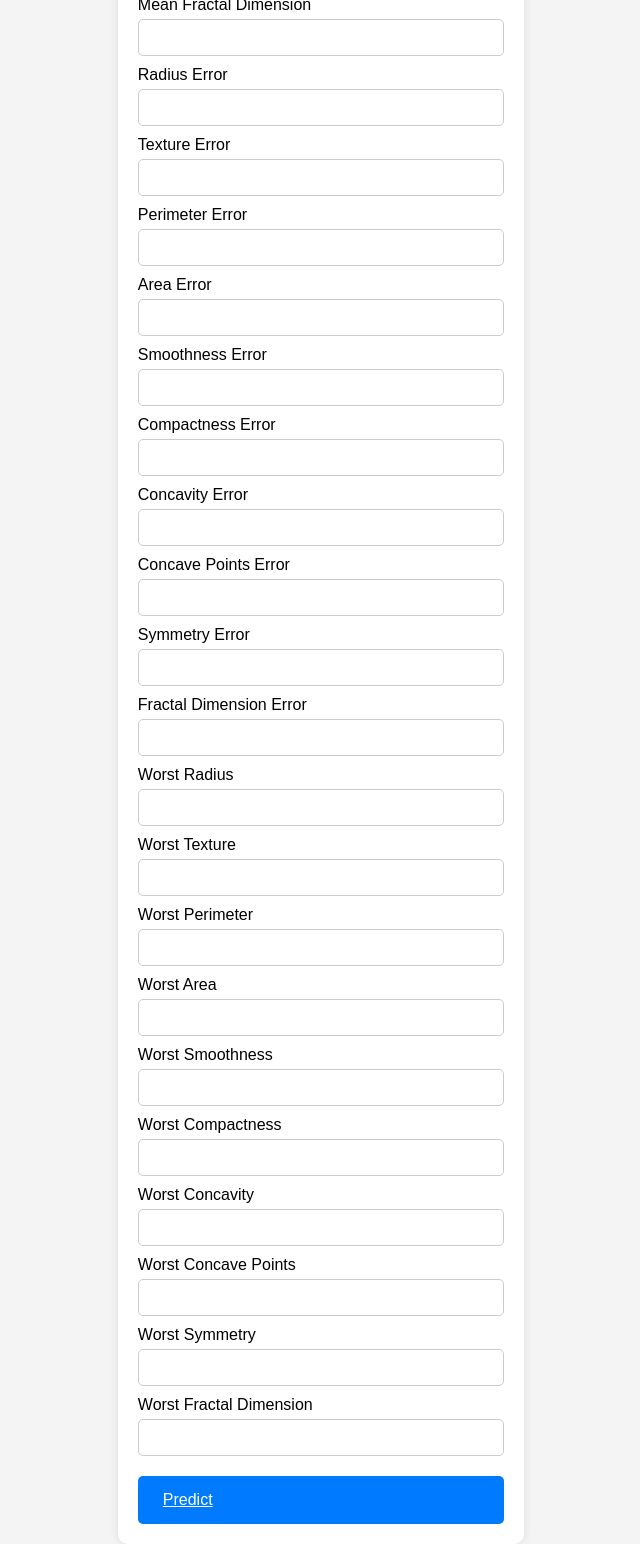
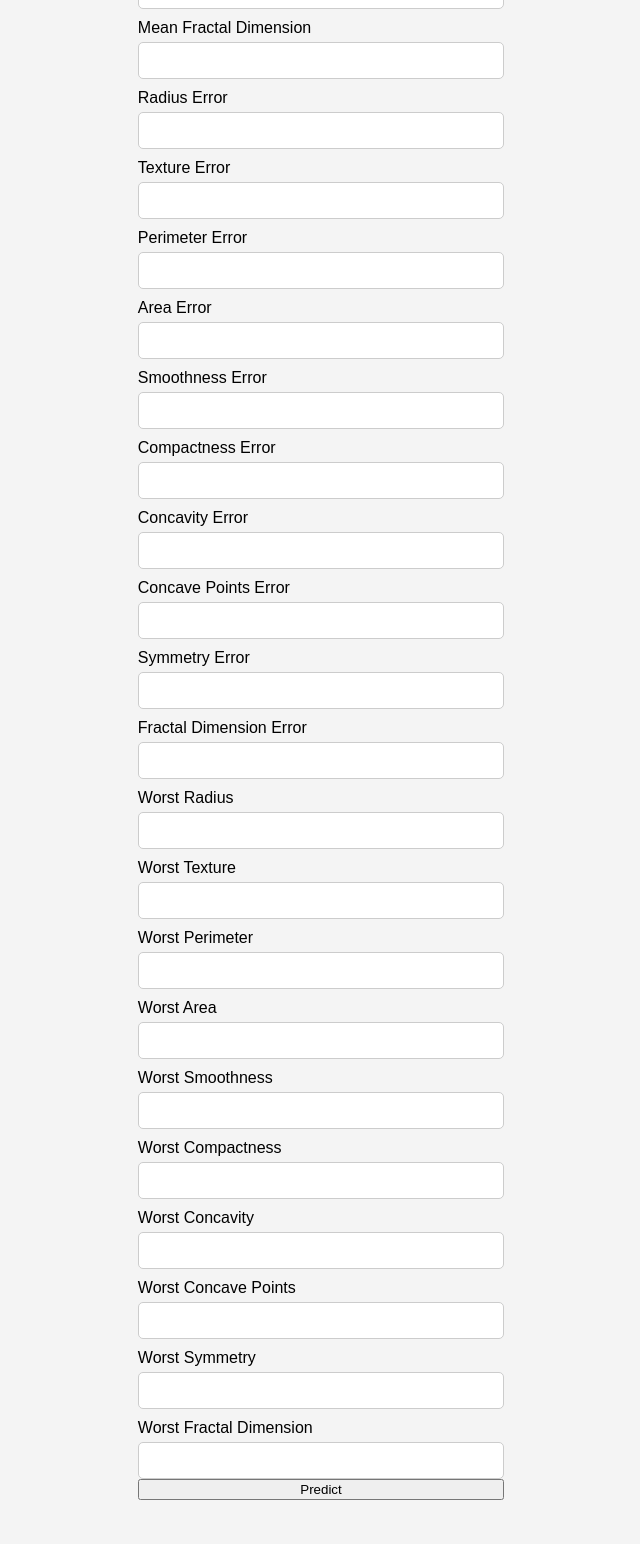
Before and after one commit to NK278/ML_Project3, a Flask app: page /predict in a window 1280 px wide. Shown: the whole page, without its empty margins (319-959 px from the left). After the commit the page ends 1500 px from the top, so only its background shows below. Run offline with Flask 3, Linux system fonts and the light colour scheme.

Commit message:
Update form.html

```diff
--- a/templates/form.html
+++ b/templates/form.html
@@ -70,9 +70,9 @@
     </style>
 </head>
 <body>
-    <div class="container">
+    <div class="login">
         <h1>Breast Cancer Predictor</h1>
-        <form action="/predict" method="POST">
+        <form action="{{ url_for('form')}}" method="POST">
             <label for="mean_radius">Mean Radius
                 <span class="tooltip">The mean of distances from center to points on the perimeter.</span>
             </label>
@@ -223,7 +223,7 @@
             </label>
             <input type="number" step="any" id="worst_fractal_dimension" name="worst_fractal_dimension" required>
 
-            <a href="{{ url_for('result') }}" class="btn">Predict</a>
+            <button type="submit">Predict</button>
     </div>
 </body>
 </html>
```
